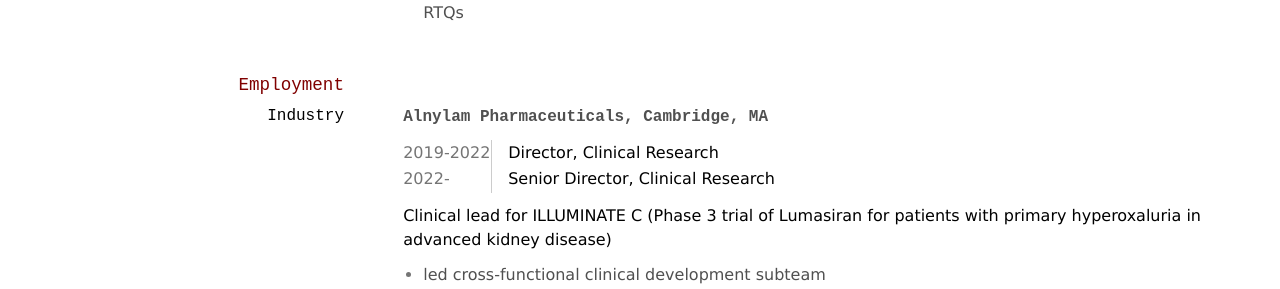
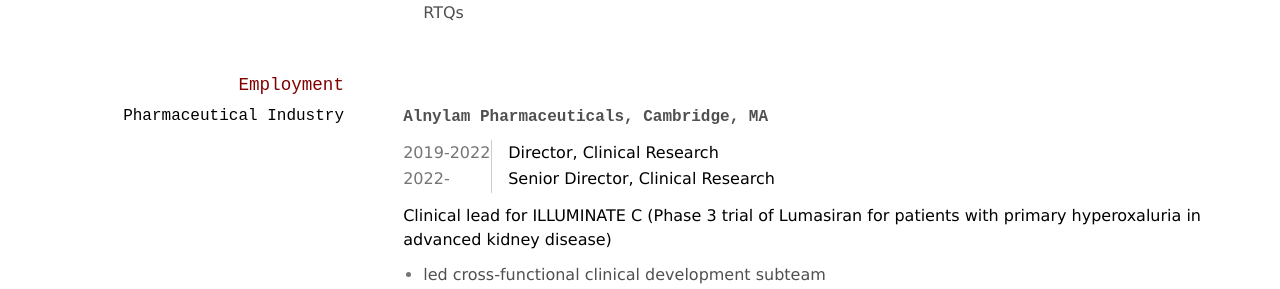
Before and after one commit to elipapa/markdown-cv, a Jekyll site: the page built from index.md, in a window 1280 px wide and 900 px high. Shown: the part 361-650 px from the top of the window. Built offline with Jekyll 4.4.1, drawn with Linux system fonts in a browser that asks for light colours; nearby versions of some CDN libraries.

Commit message:
Update index.md

```diff
--- a/index.md
+++ b/index.md
@@ -20,7 +20,7 @@
 
 ## Employment
 
-### Industry
+### Pharmaceutical Industry
 
 #### Alnylam Pharmaceuticals, Cambridge, MA
 
```
